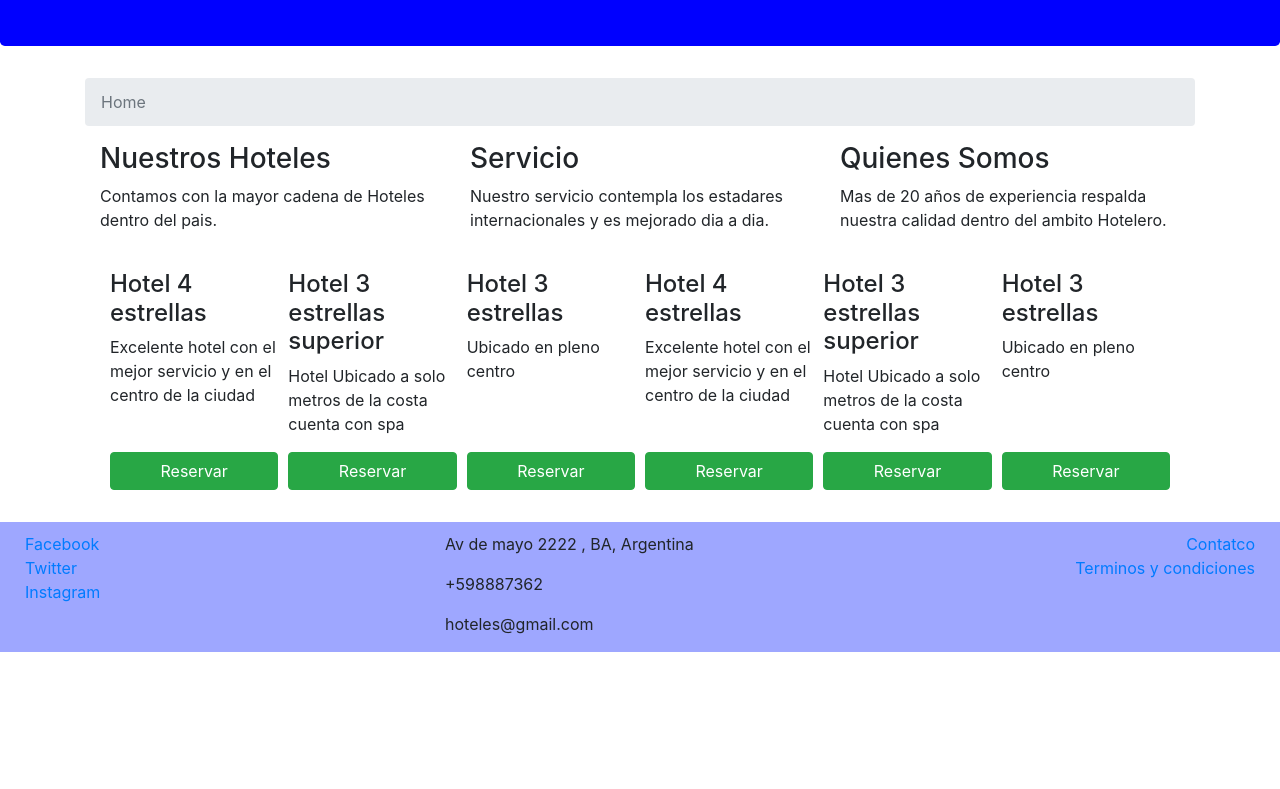
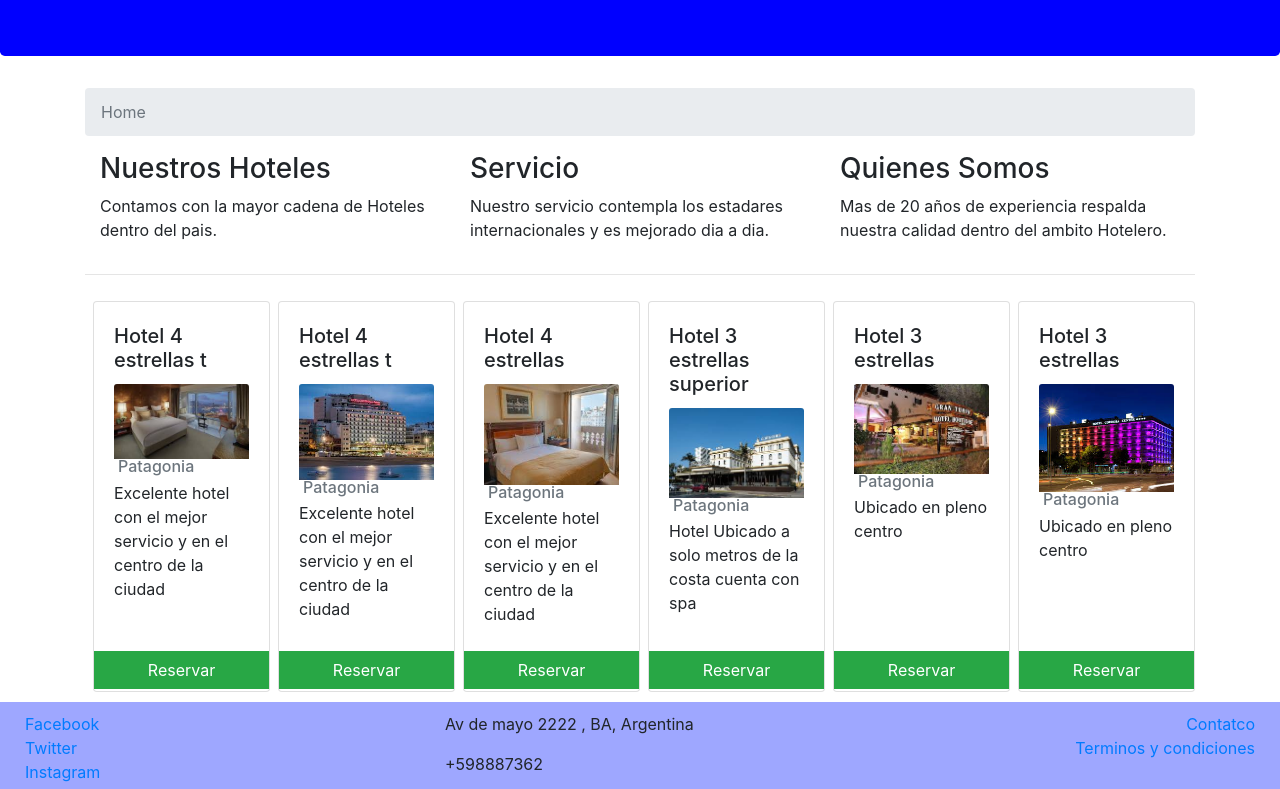
Before and after one commit to murieljesus/Bootstrap, a website: page index.html in a window 1280 px wide. Shown: the part 187-976 px from the top of the page. Before the commit the page ends 839 px from the top, so only its background shows below. Drawn offline with nearby package versions, Linux system fonts and the light colour scheme; a web font is replaced by a local one.

Commit message:
'add-img'

```diff
--- a/css/Style.css
+++ b/css/Style.css
@@ -1,5 +1,5 @@
 .jumbotron {
-    margin-top: 30px;
+    margin-top: 40px;
     background-color: blue;
     color: white;
 }
@@ -12,10 +12,12 @@
 }
 
 .card-description {
-    flex: 50px;
-    padding: 2px 5px 2px 5px;
+    flex: 150px;
+    padding: 2px 0px 2px 0px;
+    margin-top: 10px;
 }
 
 .btn-style {
     width: 100%;
+    border-radius: 0px;
 }
--- a/index.html
+++ b/index.html
@@ -17,8 +17,8 @@
     <nav class="navbar navbar-expand-md navbar-dark bg-dark fixed-top">
         <a class="navbar-brand" href="#"> Hoteles</a>
         <button class="navbar-toggler" type="button" data-toggle="collapse" data-target="#navbarSupportedContent" aria-controls="navbarNavDropdown" aria-expanded="false" aria-label="Toggle navigation">
-            <span class="navbar-toggler-icon"></span>
-        </button>
+                <span class="navbar-toggler-icon"></span>
+            </button>
         <div class="collapse navbar-collapse" id="navbarSupportedContent">
             <ul class="navbar-nav mr-auto">
                 <li class="nav-item active">
@@ -27,16 +27,13 @@
                 <li class="nav-item ">
                     <a class="nav-link" href="price.html"> Precios</a>
                 </li>
-
                 <li class="nav-item">
                     <a class="nav-link" href="about.html"> Nosotros</a>
                 </li>
-
                 <li class="nav-item">
                     <a class="nav-link" href="contact.html"> Contacto</a>
                 </li>
             </ul>
-
         </div>
     </nav>
     <div class="jumbotron">
@@ -47,7 +44,6 @@
             <ol class="breadcrumb">
                 <li class="breadcrumb-item active" aria-current="page"> Home</li>
             </ol>
-
         </nav>
         <div class="d-flex">
             <div class="col-sm-4">
@@ -67,78 +63,103 @@
                 </p>
             </div>
         </div>
-        <div class="d-flex card-body flex-wrap">
-            <div class="card-description d-flex flex-column justify-content-between">
-                <div>
-                    <h4>Hotel 4 estrellas</h4>
-                    <p>Excelente hotel con el mejor servicio y en el centro de la ciudad</p>
+        <hr>
+        <div class="d-flex flex-wrap ">
+            <div class="card card-description d-flex flex-column justify-content-between ml-2">
+                <div class="card-body">
+                    <h5 class="card-title">Hotel 4 estrellas t</h5>
+                    <img class="card-img-top img-fluid" src="3.jpg" alt="hotel img">
+
+                    <h6 class="card-subtitle text-muted p-sm-1">Patagonia</h6>
+                    <p class="card-text">Excelente hotel con el mejor servicio y en el centro de la ciudad</p>
                 </div>
                 <div>
                     <button class="btn btn-style btn-success" type="button">
-                            Reservar <span class="oi oi-check" style="color:black"></span>
+                            Reservar
+                            <span class="oi oi-check" style="color:black"></span>
                         </button>
                 </div>
             </div>
-            <div class="card-description d-flex flex-column justify-content-between">
+
+            <div class="card card-description d-flex flex-column justify-content-between ml-2">
+                <div class="card-body">
+                    <h5 class="card-title">Hotel 4 estrellas t</h5>
+                    <img class="card-img-top img-fluid" src="4.jpg" alt="hotel img">
+
+                    <h6 class="card-subtitle text-muted p-sm-1">Patagonia</h6>
+                    <p class="card-text">Excelente hotel con el mejor servicio y en el centro de la ciudad</p>
+                </div>
                 <div>
-                    <h4>Hotel 3 estrellas superior</h4>
+                    <button class="btn btn-style btn-success" type="button">
+                            Reservar
+                            <span class="oi oi-check" style="color:black"></span>
+                        </button>
+                </div>
+            </div>
+
+            <div class="card card-description d-flex flex-column justify-content-between ml-2">
+                <div class="card-body">
+                    <h5 class="card-title">Hotel 4 estrellas</h5>
+                    <img class="card-img-top img-fluid" src="1.jpg" alt="hotel img">
+                    <h6 class="card-subtitle text-muted p-sm-1">Patagonia</h6>
+
+                    <p class="card-text">Excelente hotel con el mejor servicio y en el centro de la ciudad</p>
+                </div>
+                <div>
+                    <button class="btn btn-style btn-success" type="button">
+                            Reservar
+                            <span class="oi oi-check" style="color:black"></span>
+                        </button>
+                </div>
+            </div>
+            <div class="card card-description d-flex flex-column justify-content-between ml-2">
+                <div class="card-body">
+                    <h5 class="card-title">Hotel 3 estrellas superior</h5>
+                    <img class="card-img-top img-fluid " src="2.jpg" alt="hotel img">
+
+                    <h6 class="card-subtitle text-muted p-sm-1">Patagonia</h6>
                     <p>
                         Hotel Ubicado a solo metros de la costa cuenta con spa
                     </p>
                 </div>
                 <div>
                     <button class="btn btn-style btn-success" type="button">
-                            Reservar <span class="oi oi-check" style="color:black"></span>
+                            Reservar
+                            <span class="oi oi-check" style="color:black"></span>
                         </button>
                 </div>
             </div>
-            <div class="card-description d-flex flex-column justify-content-between">
-                <div>
-                    <h4>Hotel 3 estrellas</h4>
-                    <p>
+            <div class="card card-description d-flex flex-column justify-content-between ml-2">
+                <div class="card-body">
+                    <h5 class="card-title">Hotel 3 estrellas</h5>
+                    <img class="card-img-top img-fluid" src="i.jpg" alt="hotel img">
+
+                    <h6 class="card-subtitle text-muted p-sm-1">Patagonia</h6>
+                    <p class="card-text">
                         Ubicado en pleno centro
                     </p>
                 </div>
                 <div>
                     <button class="btn btn-style btn-success" type="button">
-                            Reservar <span class="oi oi-check" style="color:black"></span>
+                            Reservar
+                            <span class="oi oi-check" style="color:black"></span>
                         </button>
                 </div>
             </div>
-            <div class="card-description d-flex flex-column justify-content-between">
-                <div>
-                    <h4>Hotel 4 estrellas</h4>
-                    <p>Excelente hotel con el mejor servicio y en el centro de la ciudad</p>
-                </div>
-                <div>
-                    <button class="btn btn-style btn-success" type="button">
-                           Reservar <span class="oi oi-check" style="color:black"> </span>
-                        </button>
-                </div>
-            </div>
-            <div class="card-description d-flex flex-column justify-content-between">
-                <div>
-                    <h4>Hotel 3 estrellas superior</h4>
-                    <p>
-                        Hotel Ubicado a solo metros de la costa cuenta con spa
-                    </p>
-                </div>
-                <div>
-                    <button class="btn btn-style btn-success" type="button">
-                            Reservar <span class="oi oi-check" style="color:black"></span>
-                        </button>
-                </div>
-            </div>
-            <div class="card-description d-flex flex-column justify-content-between">
-                <div>
-                    <h4>Hotel 3 estrellas</h4>
-                    <p>
+            <div class="card card-description d-flex flex-column justify-content-between ml-2">
+                <div class="card-body">
+                    <h5 class="card-title">Hotel 3 estrellas</h5>
+                    <img class="card-img-top img-fluid" src="d.jpg" alt="hotel img">
+
+                    <h6 class="card-subtitle text-muted p-sm-1">Patagonia</h6>
+                    <p class="card-text">
                         Ubicado en pleno centro
                     </p>
                 </div>
                 <div>
                     <button class="btn btn-style btn-success" type="button">
-                            Reservar <span class="oi oi-check" style="color:black"></span>
+                            Reservar
+                            <span class="oi oi-check" style="color:black"></span>
                         </button>
                 </div>
             </div>
@@ -154,13 +175,16 @@
             <div class="col-md-4">
                 <address>
                     <p>
-                        <span class="oi oi-home"></span>     Av de mayo 2222 , BA, Argentina
+                        <span class="oi oi-home"></span>
+                        Av de mayo 2222 , BA, Argentina
                     </p>
                     <p>
-                        <span class="oi oi-phone"></span> +598887362
+                        <span class="oi oi-phone"></span>
+                        +598887362
                     </p>
                     <p>
-                        <span class="oi oi-envelope-closed"></span>  hoteles@gmail.com
+                        <span class="oi oi-envelope-closed"></span>
+                        hoteles@gmail.com
                     </p>
                 </address>
             </div>
```
Also changed, not shown: 1.jpg (added), 2.jpg (added), 3.jpg (added), 4.jpg (added), d.jpg (added), i.jpg (added), m.jpg (added).
